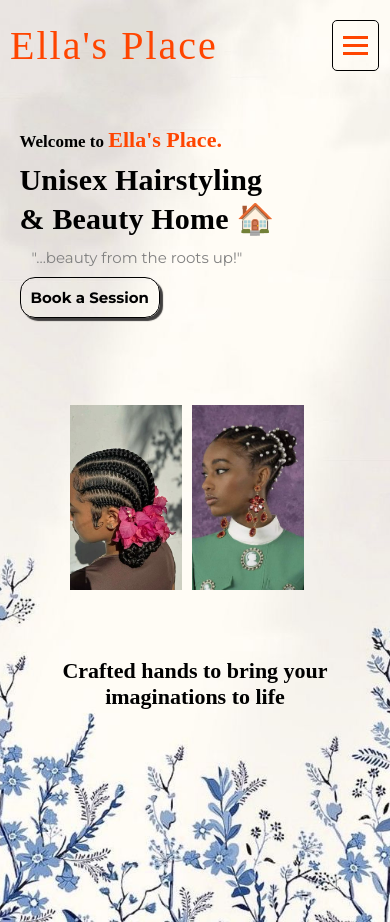
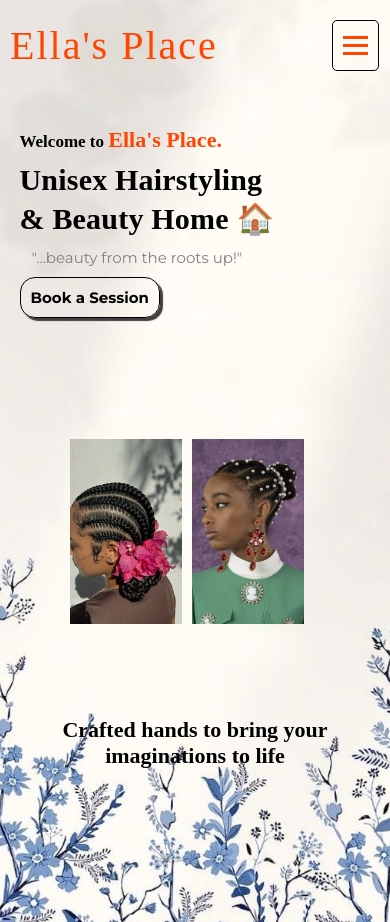
Before and after one commit to mimi-daniella/my-web-site, a plain HTML site: page index.html in a window 390 px wide. Drawn offline with Linux system fonts and the light colour scheme; a web font is replaced by a local one.

Commit message:
Fixing...

```diff
--- a/index.css
+++ b/index.css
@@ -470,7 +470,7 @@ header {
     display: block;
     opacity: 1;
     transition: opacity 0.4s ease;
-    top: 48%;
+    top: 52%;
     left: 3%;
   }
 
@@ -515,7 +515,7 @@ header {
     font-size: 22px;
     animation: none;
     position: absolute;
-    top: 78%;
+    top: 85%;
     margin: 0px 10px;
     text-align: center;
   }
```
